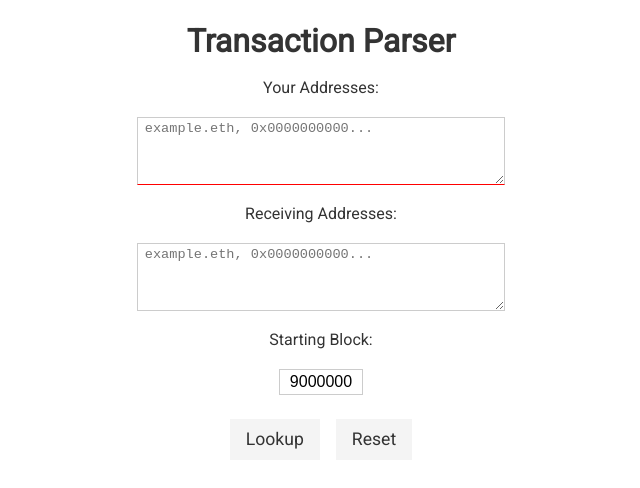
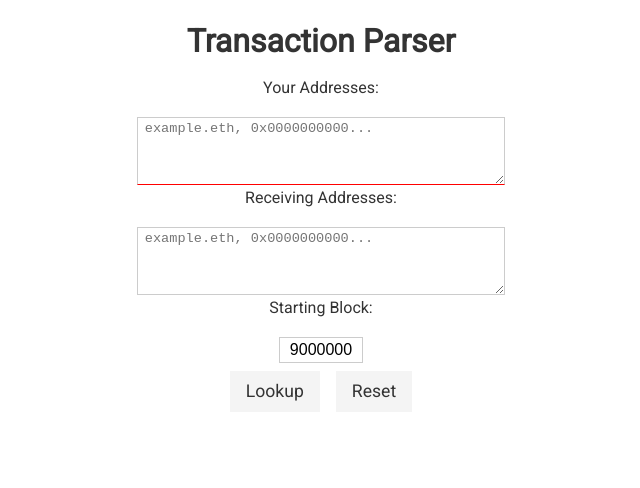
Before and after one commit to Flash-Git/Parser, a React app: page / in a window 1280 px wide. Shown: the top 488 px of the page, without its empty margins (319-959 px from the left). Built offline with nearby package versions, Linux system fonts and the light colour scheme.

Commit message:
Added loading

```diff
--- a/src/App.css
+++ b/src/App.css
@@ -591,6 +591,25 @@ table th {
   padding: 0.2rem 0.3rem;
 }
 
+.growing-border {
+  border-bottom: 1px solid green;
+  padding: 0 0.4rem;
+  animation: grow 3s infinite;
+  margin: 0 auto;
+  font-size: 0.85rem;
+  max-width: 100%;
+}
+
+@keyframes grow {
+  0% {
+    width: 0;
+  }
+  100% {
+    width: 27em;
+    /* width: 100%; */
+  }
+}
+
 /* Mobile Styles */
 @media (max-width: 700px) {
   .hide-sm {
--- a/src/components/parsers/ParserTxLookup.tsx
+++ b/src/components/parsers/ParserTxLookup.tsx
@@ -237,19 +237,16 @@ const ParserTxLookup: FC<Props> = ({
    */
 
   const Error: FC<{ msg: string }> = ({ msg }) => (
-    <div className="mbot" style={{ color: "red", marginTop: "-1rem" }}>
+    <div className="mbot" style={{ color: "red" }}>
       {msg}
     </div>
   );
 
   const borderStyle = (isValid: boolean, isLoading: boolean) => {
-    if (isLoading) {
-      return { borderBottom: "1px solid yellow" }; // or dotted red/green
-    } else {
-      return !isValid ? { borderBottom: "1px solid red" } : {};
-    }
+    if (isLoading) return {};
+    else return !isValid ? { borderBottom: "1px solid red" } : {};
   };
-  console.log("render");
+
   return (
     <Fragment>
       <form className="flex col m px-1 center grow" onSubmit={onSubmit}>
@@ -264,9 +261,11 @@ const ParserTxLookup: FC<Props> = ({
             resize: "vertical",
             fontSize: "0.85rem",
             maxWidth: "27em",
+            marginBottom: "0",
             ...borderStyle(addressesValid, addressesLoading)
           }}
         />
+        {addressesLoading && <div className="growing-border"></div>}
         {submitted && <Error msg={addressesErrors} />}
 
         <div className="px">Receiving Addresses:</div>
@@ -279,9 +278,11 @@ const ParserTxLookup: FC<Props> = ({
             resize: "vertical",
             fontSize: "0.85rem",
             maxWidth: "27em",
+            marginBottom: "0",
             ...borderStyle(receivingAddressesValid, receivingAddressesLoading)
           }}
         />
+        {receivingAddressesLoading && <div className="growing-border"></div>}
         {submitted && <Error msg={receivingAddressesErrors} />}
 
         <div className="px">Starting Block:</div>
@@ -290,8 +291,12 @@ const ParserTxLookup: FC<Props> = ({
           value={startBlock}
           className="block-num text-center"
           onChange={e => setStartBlock(e.target.value)}
-          style={borderStyle(startBlockValid, startBlockLoading)}
+          style={{
+            marginBottom: "0",
+            ...borderStyle(startBlockValid, startBlockLoading)
+          }}
         />
+        {startBlockLoading && <div className="growing-border"></div>}
         {submitted && <Error msg={startBlockError} />}
 
         <div className="center text-center">
```
